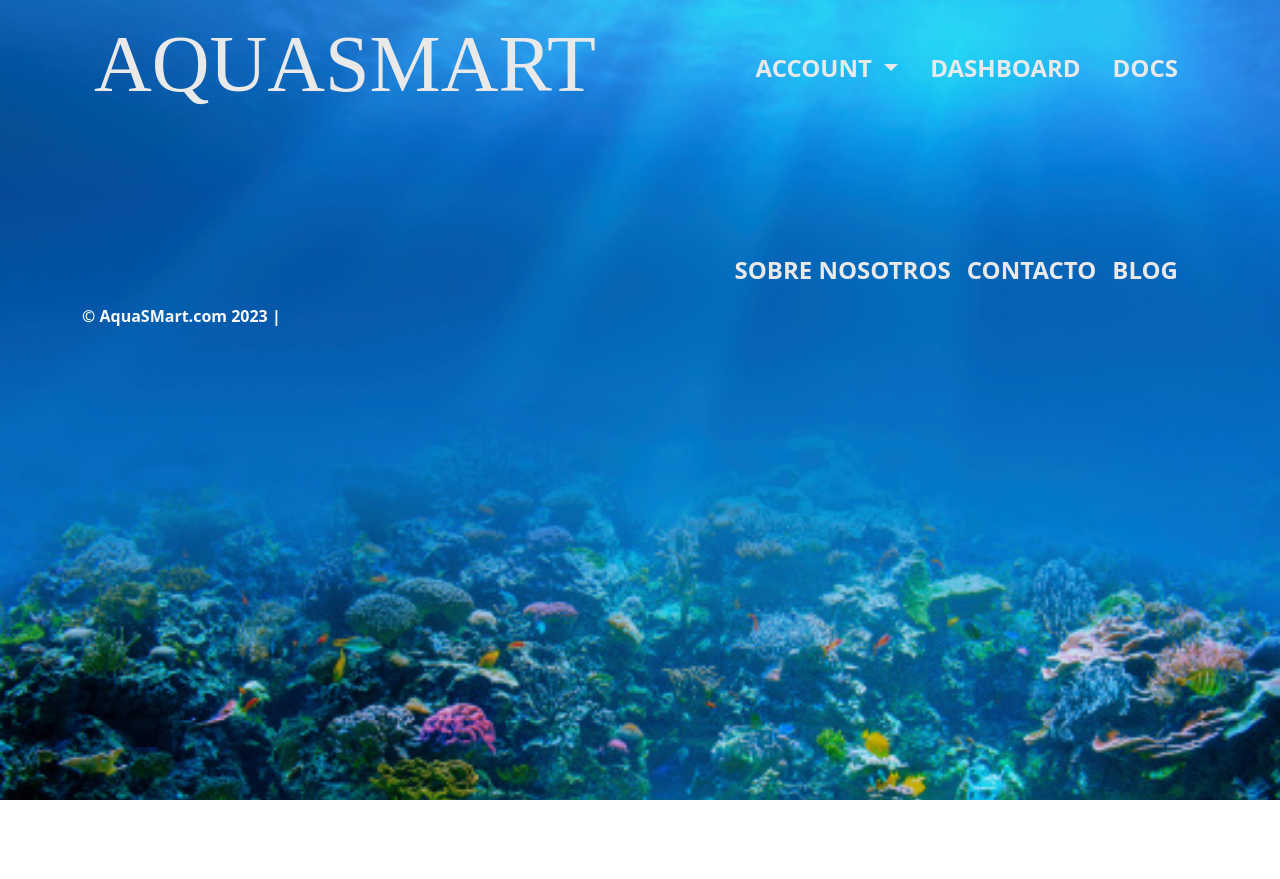
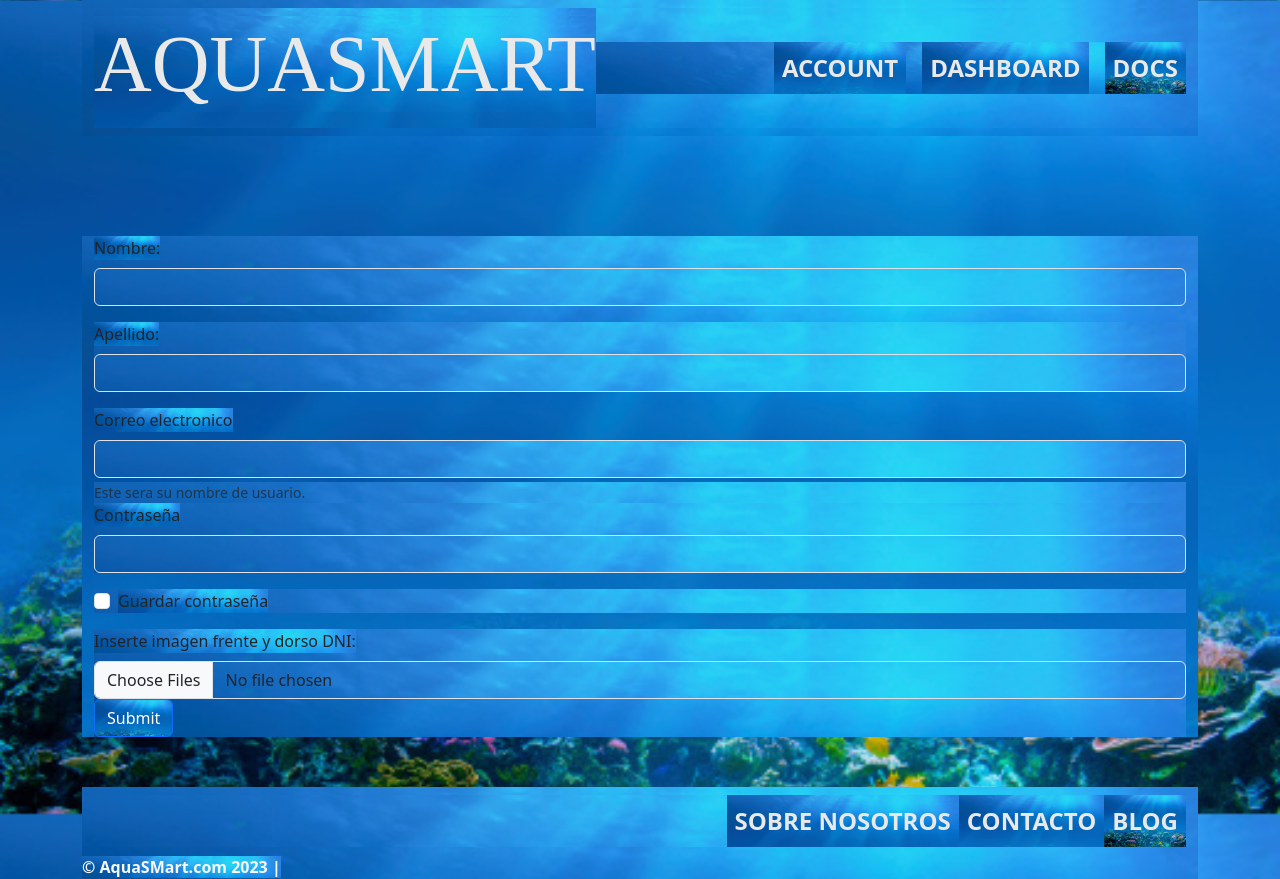
Before and after one commit to catok2/aquasmart, a plain HTML site: page resgistro.html in a window 1280 px wide. Before the commit the page ends 800 px from the top, so only its background shows below. Drawn offline with nearby package versions, Linux system fonts and the light colour scheme; a web font is replaced by a local one.

Commit message:
creacion registro-form de registro

```diff
--- /dev/null
+++ b/css/registro.css
@@ -0,0 +1,61 @@
+@import url('https://fonts.googleapis.com/css2?family=Atma&display=swap');
+
+
+*{
+    background: url(../img/background.jpg);
+    background-size: cover;
+    background-attachment: fixed;
+    position: relative;  /*HOLA*/
+}
+
+*,
+*::before,
+*::after{
+    margin: 0;
+    padding: 0;
+    box-sizing: border-box;  /* empuja el contenido hacia dentro, si es content-box, pero el tamaño lo tira para afuera*/
+}
+
+
+h1{
+    font-family: Atma;
+    font-weight: 700;
+    color: #e8e9e8 !important;
+    text-decoration: none !important;
+}
+span{
+    color: rgb(74, 70, 116) !important;
+}
+
+ul a{
+    font-size:1.5rem !important;
+    color: #e8e9e8 !important;
+}
+.card-group{
+    border-width: 0;
+    border-style: none;
+    border-color: transparent;
+}
+
+p{
+    font-size: 1.5rem;
+}
+
+
+img{
+    width:100% !important;
+}
+
+
+picture{
+    width: 100px !important;
+    height: 120px!important;
+}
+
+body{
+    min-height: 90vh !important;
+}
+
+header{
+    margin-bottom: 2rem;
+}
--- a/login.html
+++ b/resgistro.html
@@ -4,7 +4,7 @@
     <meta charset="UTF-8">
     <meta name="viewport" content="width=device-width, initial-scale=1.0">
     <link href="https://cdn.jsdelivr.net/npm/bootstrap@5.3.2/dist/css/bootstrap.min.css" rel="stylesheet" integrity="sha384-T3c6CoIi6uLrA9TneNEoa7RxnatzjcDSCmG1MXxSR1GAsXEV/Dwwykc2MPK8M2HN" crossorigin="anonymous">
-    <link rel="stylesheet" type="text/css" href="css/style.css">
+    <link rel="stylesheet" type="text/css" href="css/registro.css">
     <title>AQUASMART</title>
 </head>
 <body class="container">
@@ -29,14 +29,10 @@
                 <!-- Navigation -->
                 <ul class="navbar-nav ms-auto fw-bold gap-3">
                     <li class="nav-item dropdown">
-                        <a class="nav-link dropdown-toggle" href="#" role="button" data-bs-toggle="dropdown" aria-expanded="false">
-                          ACCOUNT
+                        <a class="nav-link" id="navbarLandings"  href="./login.html" aria-haspopup="true" aria-expanded="false">
+                         ACCOUNT
                         </a>
-                        <ul class="dropdown-menu">
-                          <li><a class="dropdown-item" href="./login.html">Login</a></li>
-                          <li><a class="dropdown-item" href="#">Registrer</a></li>
-                        </ul>
-                      </li>
+                    </li>
                     <li class="nav-item dropdown">
                         <a class="nav-link" id="navbarLandings"  href="#" aria-haspopup="true" aria-expanded="false">
                          DASHBOARD
@@ -52,25 +48,40 @@
     </header>
 
     <main class="container" style="margin-top: 100px;margin-bottom: 50px;">
-        <form style="display: none;">
+        <form>
             <div class="mb-3">
-              <label for="exampleInputEmail1" class="form-label">Email address</label>
-              <input type="email" class="form-control" id="exampleInputEmail1" aria-describedby="emailHelp">
-              <div id="emailHelp" class="form-text">We'll never share your email with anyone else.</div>
+              <label for="exampleInputEmail1" class="form-label">Nombre:</label>
+              <input type="text" class="form-control" id="exampleInputEmail1" aria-describedby="emailHelp">
+              <div id="emailHelp" class="form-text"></div>
             </div>
             <div class="mb-3">
-              <label for="exampleInputPassword1" class="form-label">Password</label>
+                <label for="exampleInputEmail1" class="form-label">Apellido:</label>
+                <input type="text" class="form-control" id="exampleInputEmail1" aria-describedby="emailHelp">
+                <div id="emailHelp" class="form-text"></div>
+              </div>
+            <label for="exampleInputEmail1" class="form-label">Correo electronico</label>
+            <input type="email" class="form-control" id="exampleInputEmail1" aria-describedby="emailHelp">
+            <div id="emailHelp" class="form-text">Este sera su nombre de usuario. </div>
+            </div>
+            </div>
+            <div class="mb-3">
+              <label for="exampleInputPassword1" class="form-label">Contraseña</label>
               <input type="password" class="form-control" id="exampleInputPassword1">
             </div>
             <div class="mb-3 form-check">
               <input type="checkbox" class="form-check-input" id="exampleCheck1">
-              <label class="form-check-label" for="exampleCheck1">Check me out</label>
+              <label class="form-check-label" for="exampleCheck1">Guardar contraseña</label>
             </div>
+
+          </form>
+          <div class="mb-3">
+            <label for="formFileMultiple" class="form-label">Inserte imagen frente y dorso DNI:</label>
+            <input class="form-control" type="file" id="formFileMultiple" multiple>
+
             <button type="submit" class="btn btn-primary">Submit</button>
-          </form>
+          </div>
+
     </main>
-
-
     <footer class=" navbar-expand-lg">
         <nav class="navbar" >
             <div class="container-xxl">
```
Also changed, not shown: index.html (+7 -3 lines).
